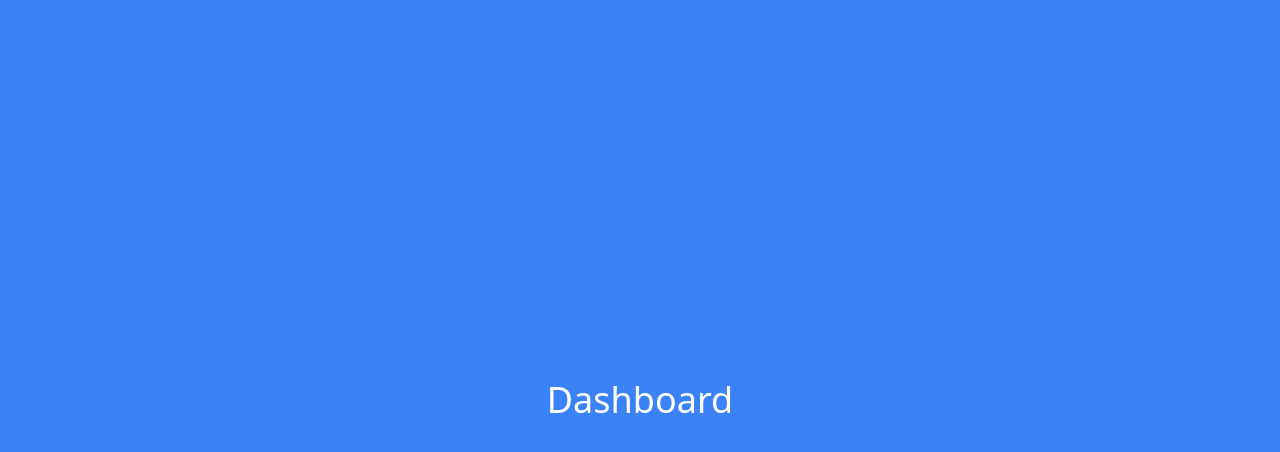
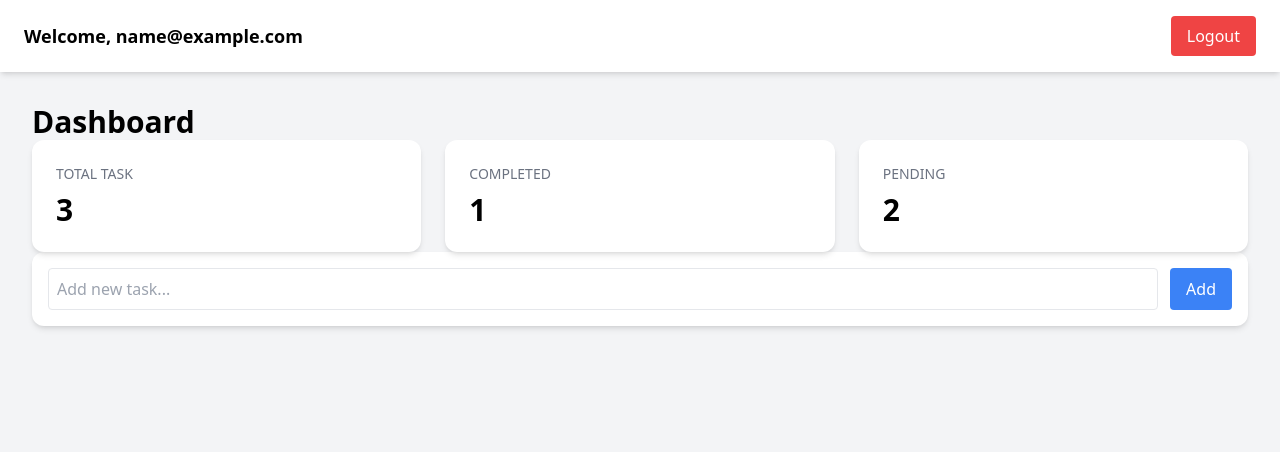
Before and after one commit to Christinalulu/simple_auth_dashboard, a React (Vite) app in the folder auth-dashboard/: page /dashboard in a window 1280 px wide. Shown: the top 452 px of the page. Built offline with nearby package versions, Linux system fonts and the light colour scheme; sample sign-in values are in the browser's storage.

Commit message:
added some dume task for now

```diff
--- /dev/null
+++ b/auth-dashboard/src/components/Navbar.jsx
@@ -0,0 +1,31 @@
+import useAuth from "../hooks/useAuth";
+
+function Navbar(){
+
+
+    const { getCurrentUser, logout} = useAuth();
+    const user = getCurrentUser();
+
+
+
+    return (
+
+         <div className="w-full bg-white shadow-md px-6 py-4 flex justify-between items-center">
+      <h1 className="text-lg font-semibold">
+        Welcome, {user?.email}
+      </h1>
+
+      <button
+        onClick={logout}
+        className="bg-red-500 text-white px-4 py-2 rounded hover:bg-red-600 transition"
+      >
+        Logout
+      </button>
+    </div>
+
+    );
+
+
+
+}
+export default Navbar;
--- /dev/null
+++ b/auth-dashboard/src/components/StatsCard.jsx
@@ -0,0 +1,11 @@
+
+const StatsCard = ({ title, value }) => {
+  return (
+    <div className="bg-white p-6 rounded-xl shadow-md hover:shadow-lg transition">
+      <h3 className="text-gray-500 text-sm uppercase">{title}</h3>
+      <p className="text-3xl font-bold mt-2">{value}</p>
+    </div>
+  );
+};
+
+export default StatsCard;
--- /dev/null
+++ b/auth-dashboard/src/components/TaskForm.jsx
@@ -0,0 +1,38 @@
+import { useState } from "react";
+
+const TaskForm = ({ addTask }) => {
+  const [title, setTitle] = useState("");
+
+  const handelSubmit = (e) => {
+    e.preventDefault();
+
+    if (!title.trim()) return;
+
+    addTask(title);
+    setTitle("");
+  };
+
+  return (
+    <form
+      onSubmit={handelSubmit}
+      className="bg-white p-4 rounded-xl shadow-md flex gap-3"
+    >
+      <input
+        type="text"
+        placeholder="Add new task..."
+        value={title}
+        onChange={(e) => setTitle(e.target.value)}
+        className="flex-1 border p-2 rounded"
+      />
+
+      <button
+        type="submit"
+        className="bg-blue-500 text-white px-4 py-2 rounded hover:bg-blue-600"
+      >
+        Add
+      </button>
+    </form>
+  );
+};
+
+export default TaskForm;
--- a/auth-dashboard/src/pages/Dashboard.jsx
+++ b/auth-dashboard/src/pages/Dashboard.jsx
@@ -1,21 +1,53 @@
-import { useNavigate } from "react-router-dom";
+import Navbar from "../components/Navbar";
+import StatsCard from "../components/StatsCard";
+import { useState } from "react";
+import TaskForm from "../components/TaskForm";
 
 
+function Dashboard() {
+  const [tasks, setTask] = useState([
+    { id: 1, title: "Learn React", completed: false },
+    { id: 2, title: "Build Portfolio", completed: true },
+    { id: 3, title: "Apply for Jobs", completed: false },
+  ]);
+
+  const total = tasks.length;
+  const completed = tasks.filter((task) => task.completed).length;
+  const pending = total - completed;
 
 
-function Dashboard(){
+  const addTask = (title) => {
 
+    const newTask = {
+      id: Date.now(),
+      title,
+      completed: false,
+    };
 
+    setTask([... tasks, newTask]);
+  }
 
 
 
   return (
- <div className="min-h-screen bg-blue-500 flex items-center justify-center">
-      <h1 className="text-white text-4xl">Dashboard</h1>
+    <div className="min-h-screen bg-gray-100">
+      <Navbar />
+
+      <div className="p-8">
+        <h2 className="text-3xl font-bold">Dashboard</h2>
+
+       <div className="grid grid-cols-1 md:grid-cols-3 gap-6">
+          <StatsCard title="Total Task" value={total} />
+          <StatsCard title="Completed" value={completed} />
+          <StatsCard title="Pending" value={pending} />
         </div>
 
+        <TaskForm addTask={addTask} />
+
+
+      </div>
+    </div>
   );
-
 }
 
 export default Dashboard;
```
Lines whose indentation alone changed are shown as unchanged.
